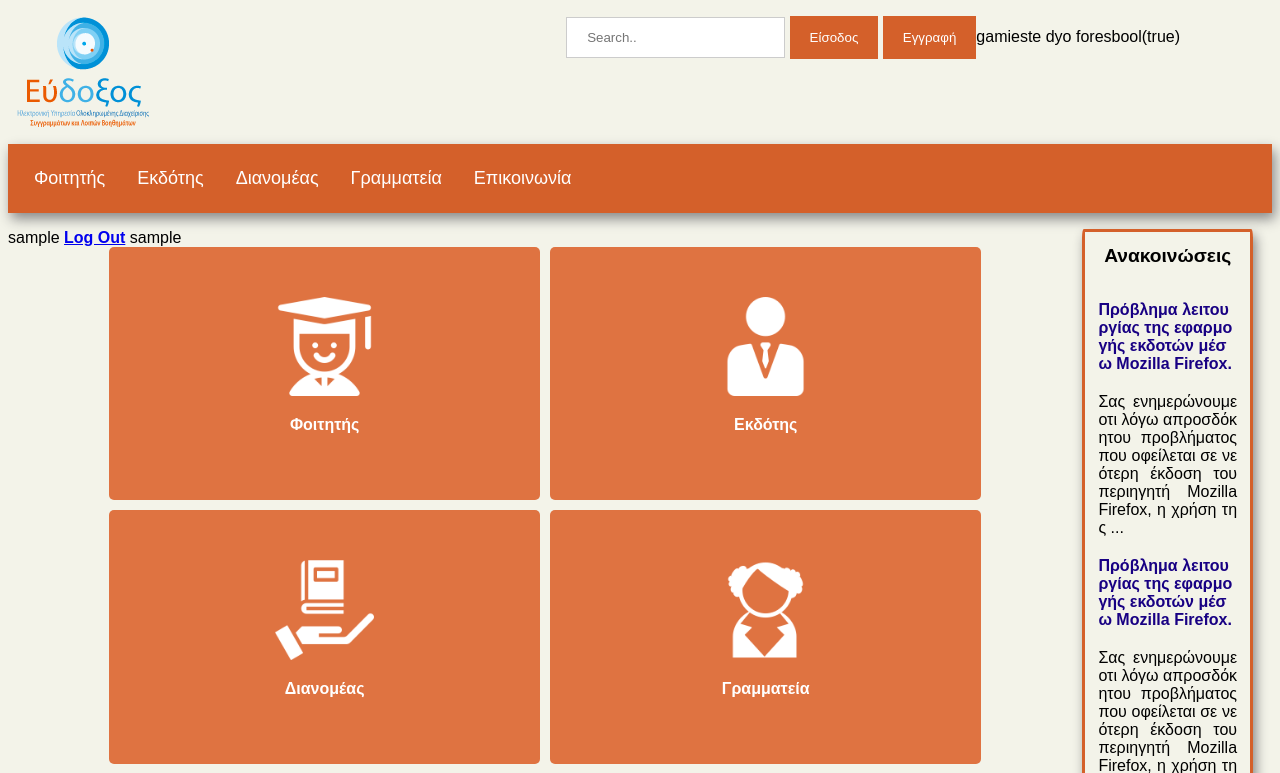
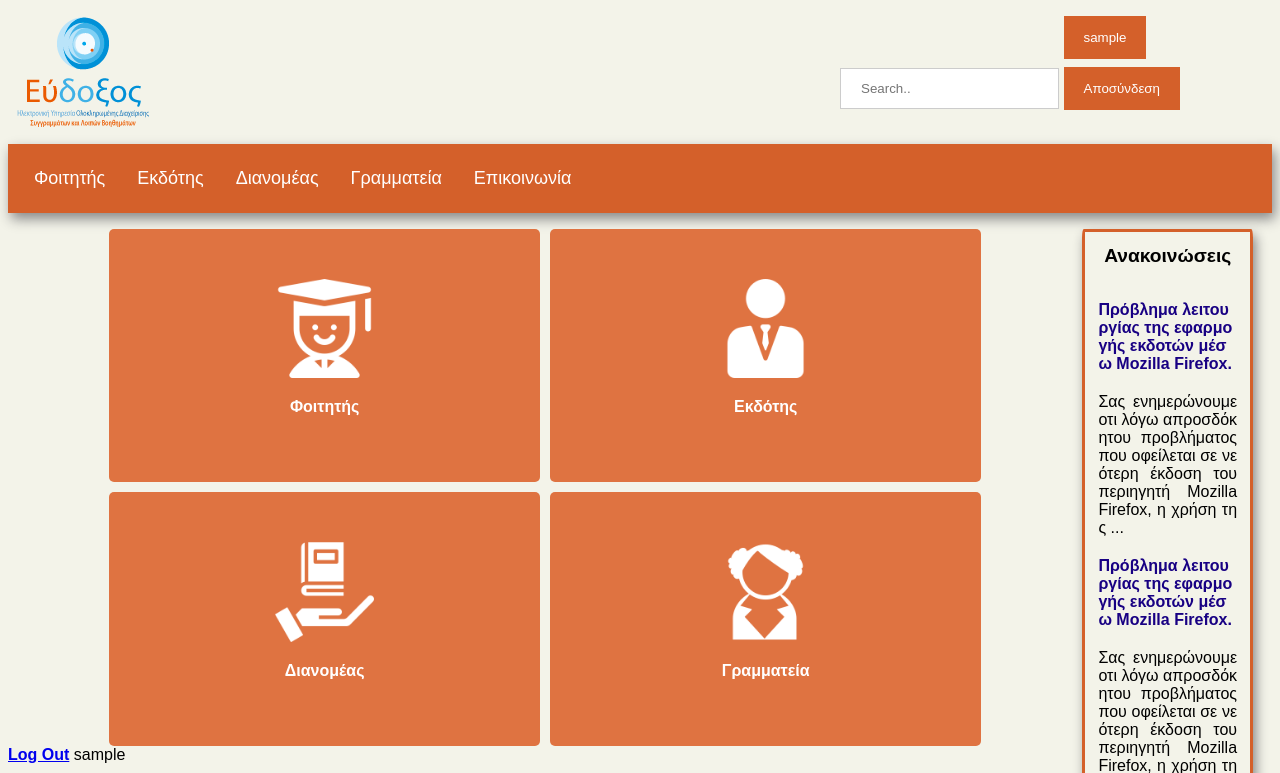
Before and after one commit to nikolaslepidas/Eudoxus_Website, a PHP site: page /index.php in a window 1280 px wide. Shown: the top 773 px of the page. Run offline with PHP 8.4, Linux system fonts and the light colour scheme; the visitor is signed in with stand-in values (Sample User, id 1).

Commit message:
logged user can see that he is logged in

```diff
--- a/header.php
+++ b/header.php
@@ -9,16 +9,13 @@
 		</div>
 		<div id="sign-in-up">
 			<?php
+			session_start();
 			if (isset($_SESSION['logged_user'])) {		// if logged in show me another interface in the top right of the header (username/logout)
-				echo $_SESSION['logged_user'];
 				require_once './username.php';		// shows username (clickable and redirect to profile page)
-				require_once './logout.php';			// shows logout button (just logout and after this show me again (login/singup) buttons)
-				echo 'gamieste';
+				//require_once './logout.php';			// shows logout button (just logout and after this show me again (login/singup) buttons)
 			} else {
 				require_once './login.php';
 				require_once './signup.php';
-				echo 'gamieste dyo fores';
-				var_dump(isset($_SESSION['logged_user']));
 			}
 			?>
 		</div>
--- a/index.php
+++ b/index.php
@@ -15,12 +15,13 @@
 
 <?php
 require_once './header.php';
-
+/*
 if(isset($_SESSION['logged_user'])){
 //header("location: profile.php");
 	//echo "session_logged_user_is_set";
 	echo($_SESSION['logged_user']);
 }
+*/
 ?>
 <!-- Newstable -->
 <div id="right-column">
--- a/login.php
+++ b/login.php
@@ -1,5 +1,5 @@
 <?php
-session_start(); // Starting Session
+//session_start(); // Starting Session
 
 if (isset($_POST['submit'])) {
 
@@ -20,10 +20,10 @@
     $row = mysqli_fetch_assoc($result);
 
     if (mysqli_num_rows($result) == 1) {
-        echo "teleia";
         $_SESSION['logged_user']=$username; // Initializing Session
-        //header("location: profile.php"); // Redirecting To Other Page
-    }
+        //header("location: index.php"); // Redirecting To Other Page
+        header("Refresh:0");
+      }
     else {
         echo "skata";
        //$error = "Username or Password is invalid";
--- a/mysql_connector.php
+++ b/mysql_connector.php
@@ -3,7 +3,7 @@
 
 $servername = "localhost";
 $db_username = "root";
-$db_password = "1234";
+$db_password = "toor";
 $db_name = "testdb";
 
 // Establishing Connection with Server
--- a/username.php
+++ b/username.php
@@ -1 +1,2 @@
-<button style="display: block; width: auto;">testuser</button>
+<button style="display: block; width: auto;"><?php echo $_SESSION['logged_user']; ?></button>
+<button style="display: block; width: auto;">Αποσύνδεση</button>
```
